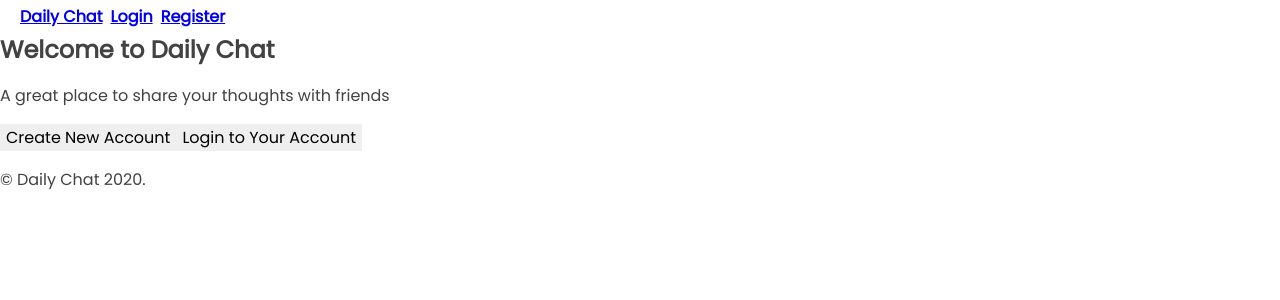
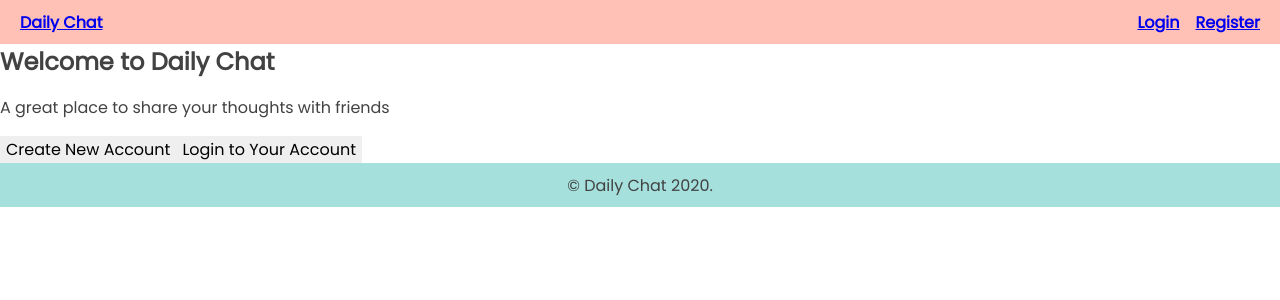
Before and after one commit to WallyYuen/DailyChat, a Next.js app: page / in a window 1280 px wide. Shown: the top 300 px of the page. Built offline with nearby package versions, Linux system fonts and the light colour scheme; no server answers.

Commit message:
Add header and footer to routed components

```diff
--- /dev/null
+++ b/assets/styles/layout/footer.module.scss
@@ -0,0 +1,10 @@
+.container {
+  height: 44px;
+  overflow: hidden;
+  display: flex;
+  justify-content: center;
+  align-items: center;
+  flex-shrink: 0;
+
+  background-color: rgb(32, 178, 170, 0.4);
+}
--- a/assets/styles/layout/headerLayout.module.scss
+++ b/assets/styles/layout/headerLayout.module.scss
@@ -1,18 +1,63 @@
+$screen-xs: 480px;
+$screen-sm: 768px;
+$screen-md: 992px;
+$screen-lg: 1200px;
+$screen-xl: 1400px;
+$screen-xxl: 1800px;
+
 .container {
 	display: flex;
 	flex-direction: row;
-	justify-content: flex-start;
+	justify-content: space-between;
 	align-items: center;
-	width: 20vw;
-	height: 4vh;
-	margin-left: 20px;
+	height: 44px;
+	overflow: hidden;
+	flex-shrink: 0;
+
+	background-color: rgb(255, 99, 71, 0.4);
 }
+
 .nav {
 	display: flex;
 	flex-direction: row;
-	justify-content: center;
+	justify-content: space-between;
 	align-items: center;
-	& * {
-		margin: 0 8px 0 0;
+	padding: 0 12px;
+	width: 100%;
+
+	> * {
+		margin: 0 8px;
 	}
 }
+
+.menu {
+	display: block;
+}
+
+.rightProps {
+	display: none;
+
+	> * {
+		display: none;
+		margin: 0 8px;
+	}
+}
+
+@media screen and (min-width: $screen-xs) {
+	.menu {
+		display: none;
+	}
+
+  .rightProps {
+		margin-left: auto;
+		margin-right: 0;
+		display: flex;
+		flex-direction: row;
+		align-items: center;
+
+		> * {
+			display: block;
+			margin: 0 8px;
+		}
+  }
+}
--- a/components/container/footer.jsx
+++ b/components/container/footer.jsx
@@ -1,10 +1,16 @@
 import React from "react";
 
+// styles
+import layout from "assets/styles/layout/footer.module.scss";
+
 const Footer = () => {
+  const year = new Date().getFullYear();
+  const copyright = "\u00A9";
+
   return (
-    <footer className="pt-5">
-      <div className="container text-center">
-        <p>&copy; Daily Chat 2020.</p>
+    <footer className={layout.container}>
+      <div>
+        <span>{`${copyright} Daily Chat ${year}.`}</span>
       </div>
     </footer>
   )
--- a/components/container/header.jsx
+++ b/components/container/header.jsx
@@ -1,4 +1,4 @@
-import React, { useContext } from "react";
+import React, { useState, useContext } from "react";
 import { logout } from "lib/auth";
 
 // Store
@@ -8,14 +8,24 @@ import { ApplicationContext } from "stores/applicationStore";
 import HeaderLayout from "components/layout/headerLayout";
 
 const Header = () => {
+  const [isMenuOpen, setIsMenuOpen] = useState(false);
   const { currentUser } = useContext(ApplicationContext);
 
   const handleLogout = async () => {
     await logout(currentUser);
   };
 
+  const toggleMenu = () => {
+    setIsMenuOpen(!isMenuOpen);
+  };
+
   return (
-    <HeaderLayout currentUser={currentUser} handleLogout={handleLogout} />
+    <HeaderLayout
+      currentUser={currentUser}
+      handleLogout={handleLogout}
+      toggleMenu={toggleMenu}
+      isMenuOpen={isMenuOpen}
+    />
   );
 };
 
--- a/components/layout/headerLayout.jsx
+++ b/components/layout/headerLayout.jsx
@@ -5,19 +5,30 @@ import Link from "next/link";
 import layout from "assets/styles/layout/headerLayout.module.scss";
 import button from "assets/styles/ui/button.module.scss";
 
-const HeaderLayout = ({ currentUser, handleLogout }) => {
+// UI
+import Hamburger from "components/ui/hamburger";
+
+const HeaderLayout = ({ currentUser, handleLogout, toggleMenu, isMenuOpen }) => {
   return (
     <header className={layout.container}>
       <nav className={layout.nav}>
         <Link href="/">Daily Chat</Link>
-        {currentUser
-          ? <div>
-            <button className={button.neutral} onClick={handleLogout}>Logout</button>
+        <div className={layout.menu}>
+          <Hamburger isMenuOpen={isMenuOpen} toggleMenu={toggleMenu} />
+        </div>
+        {currentUser ? (
+          <div className={layout.rightProps}>
+            <span className={layout.username}>{currentUser.name}</span>
+            <div>
+              <button className={button.neutral} onClick={handleLogout}>Logout</button>
+            </div>
           </div>
-          : <div>
+        ) : (
+          <div className={layout.rightProps}>
             <Link href="/login">Login</Link>
             <Link href="/register">Register</Link>
-          </div>}
+          </div>
+        )}
       </nav>
     </header>
   );
```
